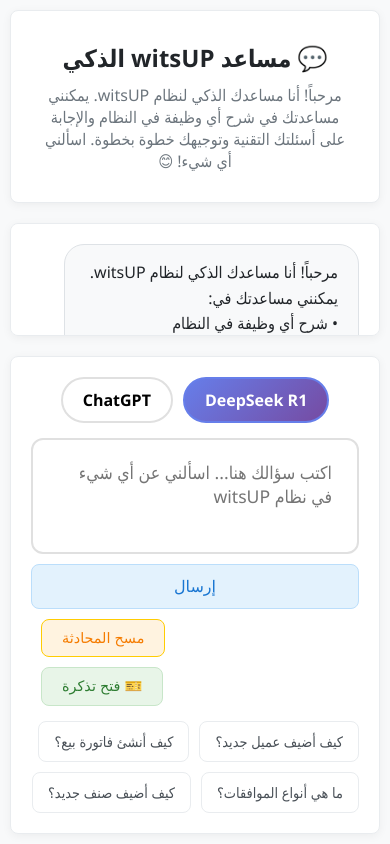
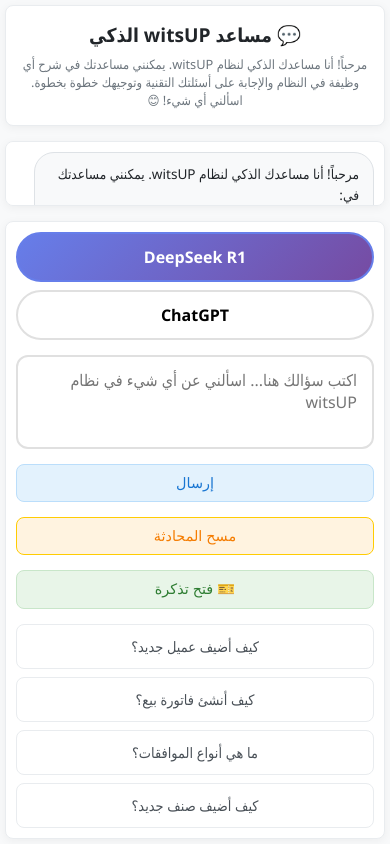
Before and after one commit to 3linmr/albaseet-vercel, a website: page index.html in a window 390 px wide. Drawn offline with Linux system fonts and the light colour scheme.

Commit message:
Fix mobile responsiveness and improve mobile UX
- Improve mobile layout with better spacing and sizing
- Make all buttons full-width on mobile for better touch targets
- Stack input wrapper elements vertically on mobile
- Optimize chat messages height for mobile screens (50vh)
- Improve model selector layout for mobile (vertical stack)
- Make suggestions full-width and centered on mobile
- Optimize ticket modal for mobile screens (95% width)
- Add specific styles for very small screens (480px and below)
- Prevent iOS zoom on input fields (font-size: 16px)
- Improve touch targets and spacing for mobile users
- Better text sizing and line heights for mobile readability

```diff
--- a/index.html
+++ b/index.html
@@ -377,22 +377,147 @@
         @media (max-width: 768px) {
             .chat-container {
                 padding: 10px;
+                height: 100vh;
+            }
+
+            .chat-header {
+                padding: 20px 15px;
+                margin-bottom: 15px;
             }
 
             .chat-header h1 {
-                font-size: 1.5rem;
+                font-size: 1.4rem;
+                margin-bottom: 8px;
+            }
+
+            .chat-header p {
+                font-size: 0.85rem;
+                line-height: 1.4;
+            }
+
+            .chat-messages {
+                padding: 15px;
+                margin-bottom: 15px;
+                max-height: 50vh;
             }
 
             .message-content {
-            max-width: 90%;
+                max-width: 95%;
+                padding: 12px 16px;
+                font-size: 0.9rem;
+            }
+
+            .chat-input-container {
+                padding: 15px;
             }
 
             .chat-input-wrapper {
                 flex-direction: column;
+                gap: 15px;
             }
 
-            .send-button {
+            .chat-input {
+                font-size: 16px; /* Prevents zoom on iOS */
+                padding: 15px 20px;
+                min-height: 50px;
                 width: 100%;
+            }
+
+            .send-button, .clear-chat, .ticket-button {
+                width: 100%;
+                padding: 12px 20px;
+                font-size: 1rem;
+                margin: 0;
+            }
+
+            .model-selector {
+                flex-direction: column;
+                gap: 8px;
+                margin-bottom: 15px;
+            }
+
+            .model-option {
+                width: 100%;
+                text-align: center;
+                padding: 12px;
+            }
+
+            .suggestions {
+                flex-direction: column;
+                gap: 8px;
+            }
+
+            .suggestion {
+                width: 100%;
+                text-align: center;
+                padding: 12px 15px;
+            }
+
+            .ticket-modal-content {
+                margin: 10% auto;
+                padding: 20px;
+                width: 95%;
+            }
+
+            .ticket-form {
+                gap: 15px;
+            }
+
+            .ticket-buttons {
+                flex-direction: column;
+                gap: 10px;
+            }
+
+            .ticket-submit, .ticket-cancel {
+                width: 100%;
+            }
+        }
+
+        @media (max-width: 480px) {
+            .chat-container {
+                padding: 5px;
+            }
+
+            .chat-header {
+                padding: 15px 10px;
+            }
+
+            .chat-header h1 {
+                font-size: 1.2rem;
+            }
+
+            .chat-header p {
+                font-size: 0.8rem;
+            }
+
+            .chat-messages {
+                padding: 10px;
+                max-height: 45vh;
+            }
+
+            .message-content {
+                padding: 10px 14px;
+                font-size: 0.85rem;
+            }
+
+            .chat-input-container {
+                padding: 10px;
+            }
+
+            .chat-input {
+                padding: 12px 15px;
+                font-size: 16px;
+            }
+
+            .send-button, .clear-chat, .ticket-button {
+                padding: 10px 15px;
+                font-size: 0.9rem;
+            }
+
+            .ticket-modal-content {
+                margin: 5% auto;
+                padding: 15px;
+                width: 98%;
             }
         }
     </style>
```
